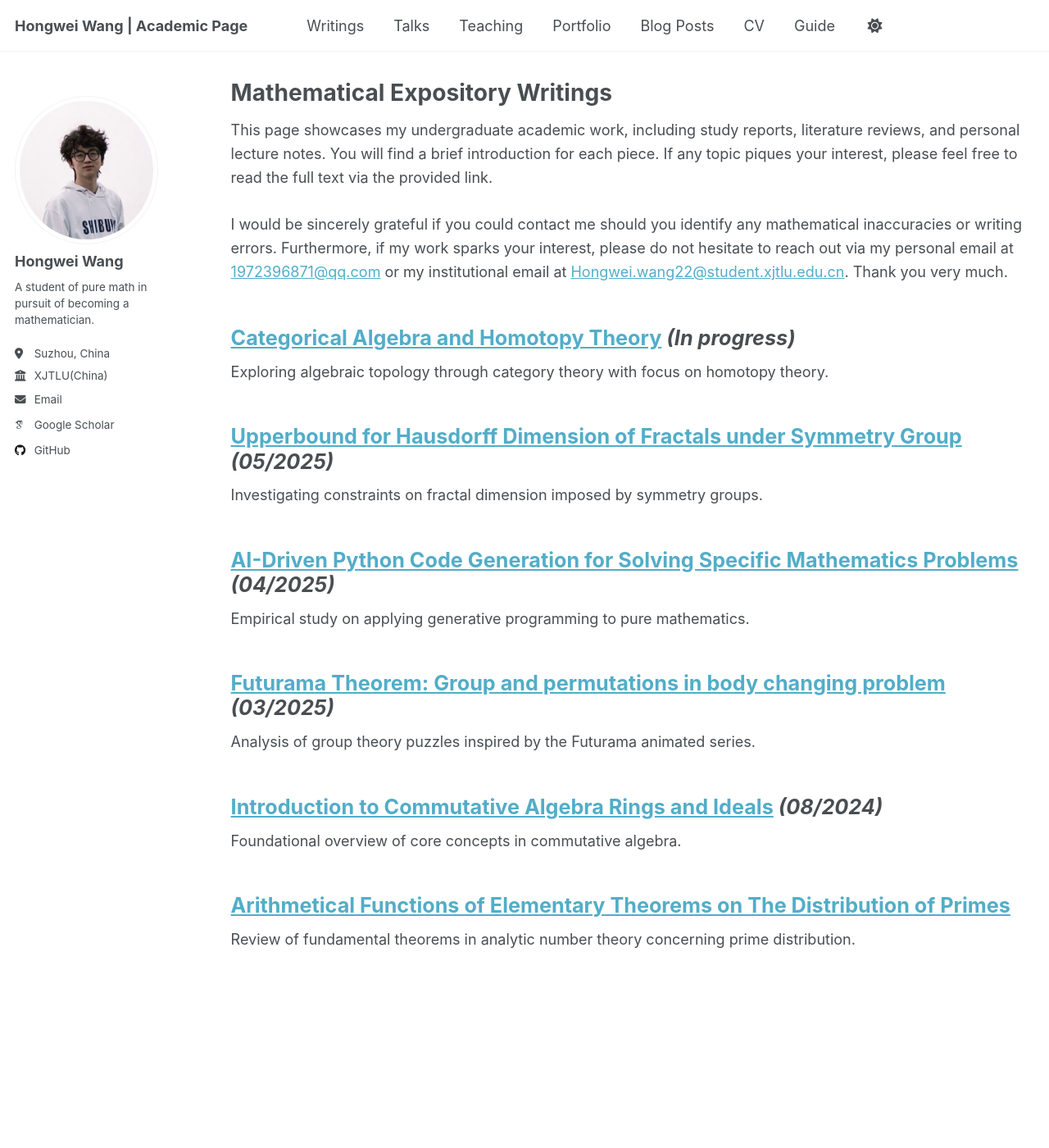
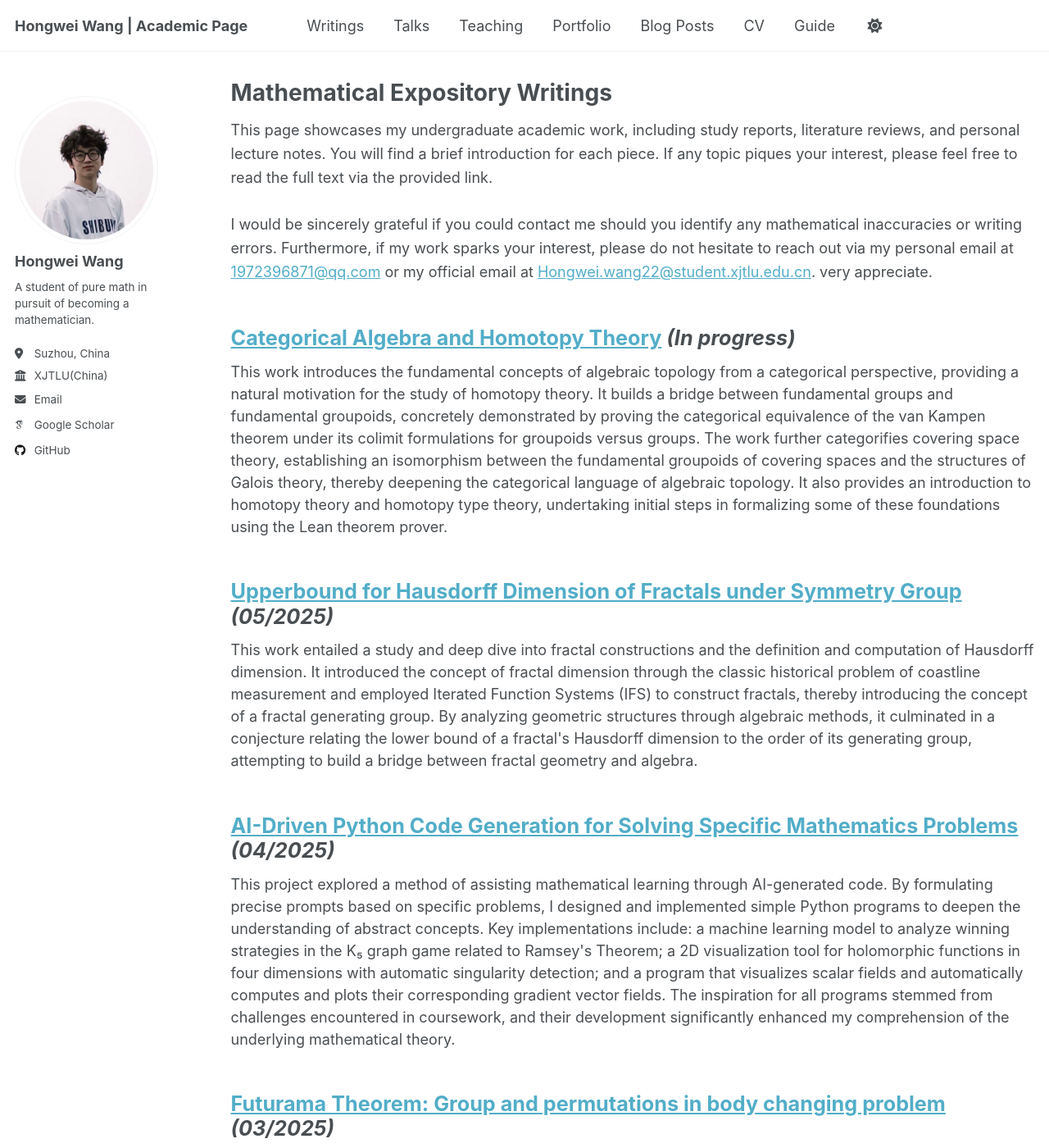
Before and after one commit to WangHongWei-AcademicPage/WangHongWei-AcademicPage.github.io, a Jekyll site: the page built from _pages/writings.html, in a window 1280 px wide and 1400 px high. Shown: the whole window at 82% size. Built offline with Jekyll 4.4.1, drawn with Linux system fonts in a browser that asks for light colours; some web fonts are replaced; a script that is not in the unit is left out.

Commit message:
Enhance writings page with detailed work descriptions
Updated the writings page to include detailed descriptions of academic works and corrected email references.

```diff
--- a/_pages/writings.html
+++ b/_pages/writings.html
@@ -6,22 +6,22 @@ author_profile: true
 ---
 
 <p style="line-height: 1.6; margin-bottom: 2em;">This page showcases my undergraduate academic work, including study reports, literature reviews, and personal lecture notes. You will find a brief introduction for each piece. If any topic piques your interest, please feel free to read the full text via the provided link.<br><br>
-I would be sincerely grateful if you could contact me should you identify any mathematical inaccuracies or writing errors. Furthermore, if my work sparks your interest, please do not hesitate to reach out via my personal email at <a href="mailto:1972396871@qq.com">1972396871@qq.com</a> or my institutional email at <a href="mailto:Hongwei.wang22@student.xjtlu.edu.cn">Hongwei.wang22@student.xjtlu.edu.cn</a>. Thank you very much.</p>
+I would be sincerely grateful if you could contact me should you identify any mathematical inaccuracies or writing errors. Furthermore, if my work sparks your interest, please do not hesitate to reach out via my personal email at <a href="mailto:1972396871@qq.com">1972396871@qq.com</a> or my official email at <a href="mailto:Hongwei.wang22@student.xjtlu.edu.cn">Hongwei.wang22@student.xjtlu.edu.cn</a>. very appreciate.</p>
 
 <div class="publications">
   <div class="publication-item" style="margin-bottom: 2.5em;">
     <h3 style="font-size: 1.4em; margin-bottom: 0.5em;"><a href="../assets/fyp.pdf" style="font-size: inherit;">Categorical Algebra and Homotopy Theory</a> <em>(In progress)</em></h3>
-    <p style="line-height: 1.5; margin-top: 0.5em;">Exploring algebraic topology through category theory with focus on homotopy theory.</p>
+    <p style="line-height: 1.5; margin-top: 0.5em;">This work introduces the fundamental concepts of algebraic topology from a categorical perspective, providing a natural motivation for the study of homotopy theory. It builds a bridge between fundamental groups and fundamental groupoids, concretely demonstrated by proving the categorical equivalence of the van Kampen theorem under its colimit formulations for groupoids versus groups. The work further categorifies covering space theory, establishing an isomorphism between the fundamental groupoids of covering spaces and the structures of Galois theory, thereby deepening the categorical language of algebraic topology. It also provides an introduction to homotopy theory and homotopy type theory, undertaking initial steps in formalizing some of these foundations using the Lean theorem prover.</p>
   </div>
 
   <div class="publication-item" style="margin-bottom: 2.5em;">
     <h3 style="font-size: 1.4em; margin-bottom: 0.5em;"><a href="../assets/paper_update.pdf" style="font-size: inherit;">Upperbound for Hausdorff Dimension of Fractals under Symmetry Group</a> <em>(05/2025)</em></h3>
-    <p style="line-height: 1.5; margin-top: 0.5em;">Investigating constraints on fractal dimension imposed by symmetry groups.</p>
+    <p style="line-height: 1.5; margin-top: 0.5em;">This work entailed a study and deep dive into fractal constructions and the definition and computation of Hausdorff dimension. It introduced the concept of fractal dimension through the classic historical problem of coastline measurement and employed Iterated Function Systems (IFS) to construct fractals, thereby introducing the concept of a fractal generating group. By analyzing geometric structures through algebraic methods, it culminated in a conjecture relating the lower bound of a fractal's Hausdorff dimension to the order of its generating group, attempting to build a bridge between fractal geometry and algebra.</p>
   </div>
 
   <div class="publication-item" style="margin-bottom: 2.5em;">
     <h3 style="font-size: 1.4em; margin-bottom: 0.5em;"><a href="../assets/Ai.pdf" style="font-size: inherit;">AI-Driven Python Code Generation for Solving Specific Mathematics Problems</a> <em>(04/2025)</em></h3>
-    <p style="line-height: 1.5; margin-top: 0.5em;">Empirical study on applying generative programming to pure mathematics.</p>
+    <p style="line-height: 1.5; margin-top: 0.5em;">This project explored a method of assisting mathematical learning through AI-generated code. By formulating precise prompts based on specific problems, I designed and implemented simple Python programs to deepen the understanding of abstract concepts. Key implementations include: a machine learning model to analyze winning strategies in the K₅ graph game related to Ramsey's Theorem; a 2D visualization tool for holomorphic functions in four dimensions with automatic singularity detection; and a program that visualizes scalar fields and automatically computes and plots their corresponding gradient vector fields. The inspiration for all programs stemmed from challenges encountered in coursework, and their development significantly enhanced my comprehension of the underlying mathematical theory.</p>
   </div>
 
   <div class="publication-item" style="margin-bottom: 2.5em;">
```
